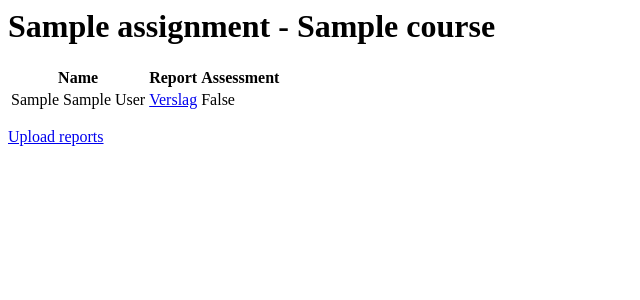
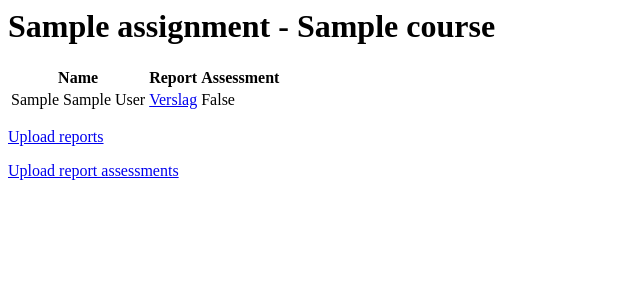
Before and after one commit to davidfokkema/grading, a Django app: page /grading/report/1/ in a window 1280 px wide. Shown: the top 300 px of the page, without its empty margins (0-640 px from the left). Run offline with Django 3.2, Linux system fonts and the light colour scheme; tables that the repository leaves empty hold one stand-in row (values such as "Sample post"); parts of the project's set-up code (start-up, migrations or seed data) failed here and were passed over.

Commit message:
First stab at upload report assessments via url

```diff
--- a/grading/forms.py
+++ b/grading/forms.py
@@ -4,3 +4,7 @@ from django import forms
 class UploadReportForm(forms.Form):
     reports = forms.FileField(widget=forms.ClearableFileInput(
         attrs={'multiple': True}))
+
+
+class UploadReportAssessmentForm(forms.Form):
+    url = forms.URLField()
--- a/grading/templates/grading/report.html
+++ b/grading/templates/grading/report.html
@@ -25,5 +25,6 @@
 </table>
 
 <p><a href="{% url 'upload_reports' assignment.pk %}">Upload reports</a></p>
+<p><a href="{% url 'upload_report_assessments' assignment.pk %}">Upload report assessments</a></p>
 </body>
 </html>
--- a/grading/templates/grading/upload_reports_status.html
+++ b/grading/templates/grading/upload_reports_status.html
@@ -25,5 +25,6 @@
 
 <p><a href="{% url 'report_assignment' assignment.pk %}">Return to assignment</a></p>
 <p><a href="{% url 'upload_reports' assignment.pk %}">Upload more reports</a></p>
+<p><a href="{% url 'upload_report_assessments' assignment.pk %}">Upload more report assessments</a></p>
 </body>
 </html>
--- a/grading/urls.py
+++ b/grading/urls.py
@@ -10,5 +10,7 @@ urlpatterns = [
     url(r'^(?P<course_id>[0-9]+)/refresh/students/$',
         views.refresh_student_list, name='refresh_students'),
     url(r'^upload/reports/(?P<assignment_id>[0-9]+)/$',
-        views.upload_report_view, name='upload_reports')
+        views.upload_report_view, name='upload_reports'),
+    url(r'^upload/report_assessments/(?P<assignment_id>[0-9]+)/$',
+        views.upload_report_assessment_view, name='upload_report_assessments'),
 ]
--- a/grading/views.py
+++ b/grading/views.py
@@ -6,7 +6,7 @@ from django.urls import reverse
 from django.http import HttpResponseRedirect
 
 from .models import Course, Student, Assignment, Report
-from .forms import UploadReportForm
+from .forms import UploadReportForm, UploadReportAssessmentForm
 from .blackboard import BlackBoard
 from . import utils
 
@@ -88,6 +88,25 @@ def upload_report_view(request, assignment_id):
                   {'assignment': assignment, 'form': form})
 
 
+def upload_report_assessment_view(request, assignment_id):
+    assignment = Assignment.objects.get(pk=assignment_id)
+
+    if request.method == 'POST':
+        form = UploadReportAssessmentForm(request.POST)
+        if form.is_valid():
+            added, updated, unknown = [], [], []
+            return render(request, 'grading/upload_reports_status.html',
+                          {'assignment': assignment,
+                           'added': added,
+                           'updated': updated,
+                           'unknown': unknown})
+    else:
+        form = UploadReportAssessmentForm()
+
+    return render(request, 'grading/upload_report_assessments.html',
+                  {'assignment': assignment, 'form': form})
+
+
 def refresh_student_list(request, course_id):
     course = get_object_or_404(Course, pk=course_id)
 
```
Also changed, not shown: grading/templates/grading/upload_report_assessments.html (added, +14 -0 lines).
